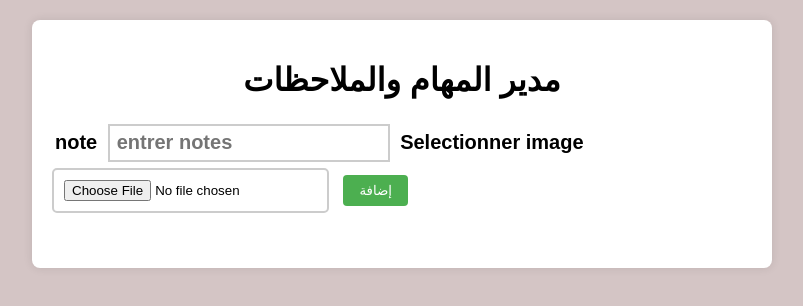
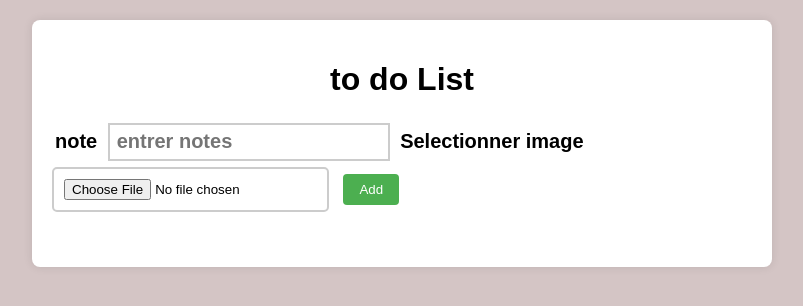
Before and after one commit to MO-OUISSI/NOTE, a plain HTML site: page index.html in a window 1280 px wide. Shown: the whole page, without its empty margins (238-1041 px from the left). Drawn offline with Linux system fonts and the light colour scheme.

Commit message:
Update index.html

```diff
--- a/index.html
+++ b/index.html
@@ -4,13 +4,13 @@
 <head>
     <meta charset="UTF-8">
     <meta name="viewport" content="width=device-width, initial-scale=1.0">
-    <title>مدير المهام والملاحظات</title>
+    <title>TO DO LIST</title>
     <link rel="stylesheet" href="style.css">
 </head>
 
 <body>
     <div class="container">
-        <h1>مدير المهام والملاحظات</h1>
+        <h1>to do List</h1>
         <form id="taskForm">
             <label for="task" class="gg">note</label>
             <input type="text" id="task" required class="gg" placeholder="entrer notes">
@@ -21,8 +21,9 @@
 
             <img id="previewImage" src="#" alt="Task Image" class="img-preview"> <!-- إضافة العنصر img للعرض المبدئي للصورة -->
 
-            <button type="button" onclick="addTask()" class="button1">إضافة</button>
+            <button type="button" onclick="addTask()" class="button1">Add</button>
         </form>
+
 
         <ul id="taskList"></ul>
     </div>
```
